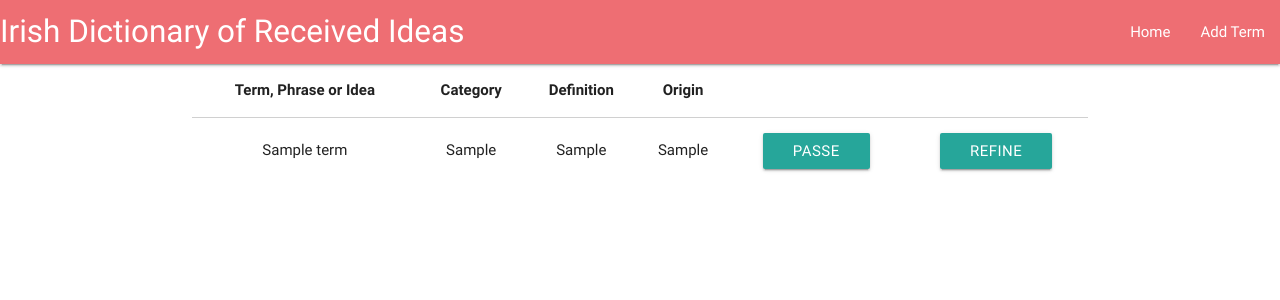
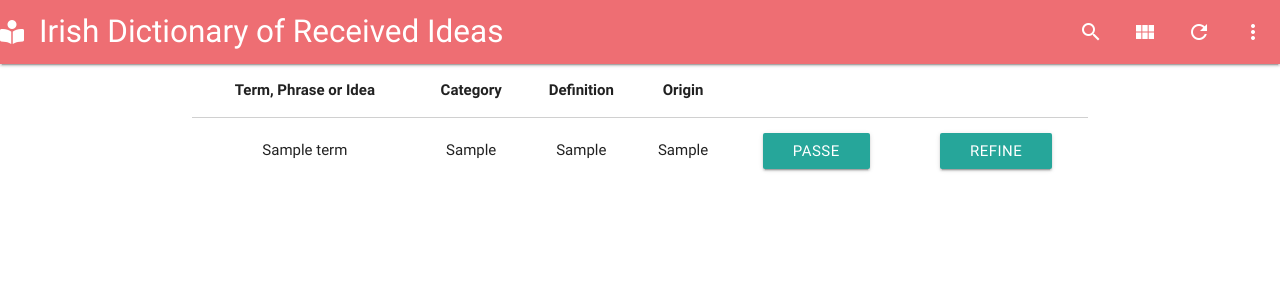
Before and after one commit to kalkiboru111/irish-dictionary-of-received-ideas, a Flask app: page / in a window 1280 px wide. Shown: the top 300 px of the page. Run offline with Flask 2, Linux system fonts and the light colour scheme; a database or web service that is not in the repository returns one stand-in record (values such as "Sample title"); some libraries are stand-ins or nearby versions.

Commit message:
Added font awesome and dictionary icon

```diff
--- a/app.py
+++ b/app.py
@@ -29,7 +29,7 @@ def insert_term():
     terms.insert_one(request.form.to_dict())
     return redirect(url_for('get_terms'))
 
-@app.route('/editterm/<term_id>')
+@app.route('/edit_term/<term_id>')
 def editterm(term_id):
     the_term =  mongo.db.terms.find_one({"_id": ObjectId(term_id)})
     all_categories =  mongo.db.categories.find()
--- a/templates/base.html
+++ b/templates/base.html
@@ -5,33 +5,34 @@
     <link href="https://fonts.googleapis.com/icon?family=Material+Icons" rel="stylesheet">
     <link rel="stylesheet" href="https://cdnjs.cloudflare.com/ajax/libs/materialize/0.100.2/css/materialize.min.css">
     <link rel="stylesheet" href="{{url_for('static', filename='css/style.css')}}" type="text/css" />
+    <script src="https://kit.fontawesome.com/845efe5847.js"></script>
 </head>
 
 <body>
     <header>
         <nav>
             <div class="nav-wrapper">
-                <a href="{{url_for('get_terms')}}" class="brand-logo">Irish Dictionary of Received Ideas</a>
-                <a href="#" data-activates="mobile-demo" class="button-collapse"><i class="material-icons">menu</i></a>
-                <ul id="nav-mobile" class="right hide-on-med-and-down">
-                    <li><a href="{{url_for('get_terms')}}">Home</a></li>
-                    <li><a href="{{url_for('add_term')}}">Add Term</a></li>
+                <a href="#!" class="brand-logo centered"><i class="fas fa-book-reader"></i>Irish Dictionary of Received Ideas</a>
+                <ul class="right hide-on-med-and-down">
+                    <li><a href="sass.html"><i class="material-icons">search</i></a></li>
+                    <li><a href="badges.html"><i class="material-icons">view_module</i></a></li>
+                    <li><a href="collapsible.html"><i class="material-icons">refresh</i></a></li>
+                    <li><a href="mobile.html"><i class="material-icons">more_vert</i></a></li>
                 </ul>
-                <ul class="side-nav" id="mobile-demo">
-                    <li><a href="{{url_for('get_terms')}}">Home</a></li>
-                    <li><a href="{{url_for('add_term')}}">Add Term</a></li>
-                </ul>
+
             </div>
         </nav>
     </header>
-<div class="container">
-    {% block content %} {% endblock %}
-</div>
+    <div class="container">
+        {% block content %} {% endblock %}
+    </div>
     <script src="https://cdnjs.cloudflare.com/ajax/libs/jquery/3.2.1/jquery.min.js"></script>
-    <script src="https://cdnjs.cloudflare.com/ajax/libs/materialize/0.100.2/js/materialize.min.js">
+    <script src="https://cdnjs.cloudflare.com/ajax/libs/materialize/0.100.2/js/materialize.min.js"></script>
+    <script type="text/javascript">
         $(document).ready(function() {
+            $('select').formSelect();
             $('.sidenav').sidenav();
-            $('select').formSelect();
+
         });
     </script>
 
```
Also changed, not shown: .c9/metadata/environment/app.py (+1 -1 lines), .c9/metadata/environment/templates/base.html (+1 -1 lines), .c9/metadata/environment/templates/editterm.html (+1 -1 lines), 1 other file.
